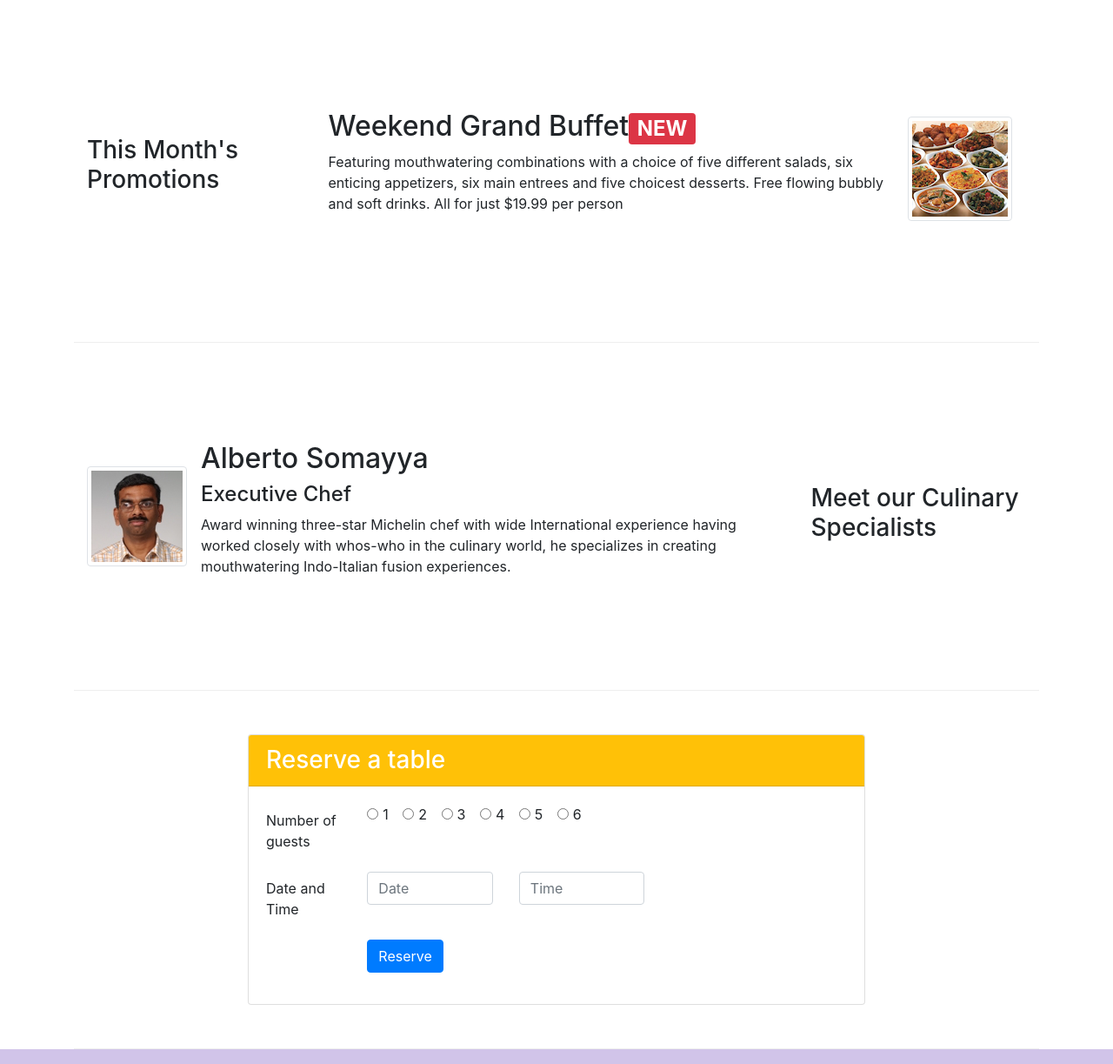
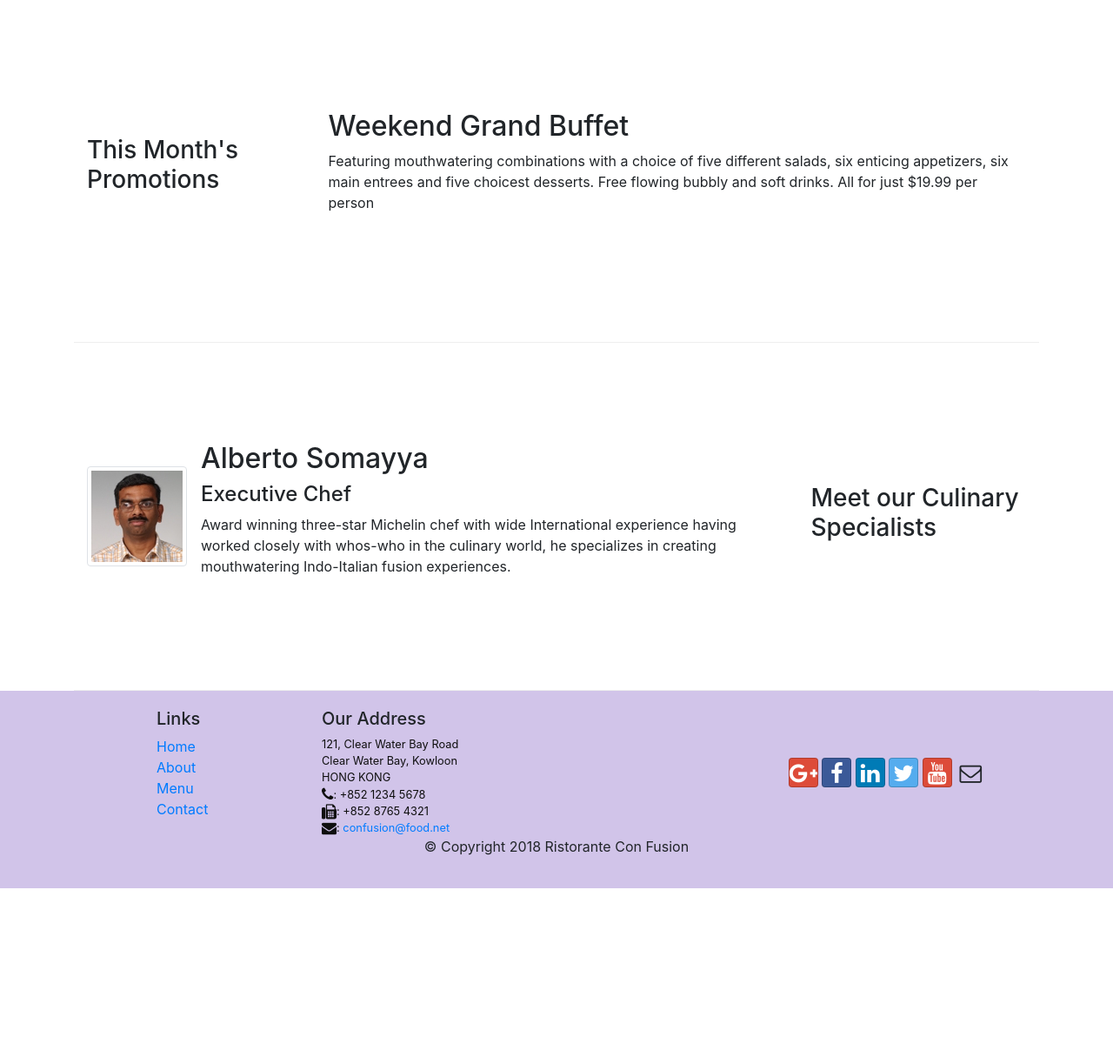
Before and after one commit to ValeriyaCh/bootstrap-course, a website: page index.html in a window 1280 px wide. Shown: the part 740-1963 px from the top of the page at 87% size. After the commit the page ends 1761 px from the top, so only its background shows below. Drawn offline with nearby package versions, Linux system fonts and the light colour scheme.

Commit message:
Revert "Tabs" This reverts commit 4a773ee64f6626a2c8ae9b9c245400e4deb16c30.

```diff
--- a/css/styles.css
+++ b/css/styles.css
@@ -35,9 +35,3 @@ body{
 .navbar-dark {
      background-color: #512DA8;
 }
-.tab-content {
-    border-left: 1px solid #ddd;
-    border-right: 1px solid #ddd;
-    border-bottom: 1px solid #ddd;
-    padding: 10px;
-}
--- a/index.html
+++ b/index.html
@@ -41,11 +41,8 @@
                     <h1>Ristorante con Fusion</h1>
                     <p>We take inspiration from the World's best cuisines, and create a unique fusion experience. Our lipsmacking creations will tickle your culinary senses!</p>
                 </div>
-                <div class="col-12 col-sm-3 align-self-center">
+                <div class="col-12 col-sm align-self-center">
                     <img src="img/logo.png" class="img-fluid">
-                </div>
-                <div class="col-12 col-sm-3 align-self-center">
-                    <a href="#reservation" class="btn btn-sm btn-block btn-warning">Reserve Table</a>
                 </div>
             </div>
         </div>
@@ -77,14 +74,8 @@
                 <h3>This Month's Promotions</h3>
             </div>
             <div class="col col-sm col-md">
-                <div class="media">
-                    <div class="media-body">
-                        <h2 class="mt-0">Weekend Grand Buffet<span class="badge badge-danger">NEW</span></h2>
-                        <p class="d-none d-sm-block">Featuring mouthwatering combinations with a choice of five different salads, six enticing appetizers, six main entrees and five choicest desserts. Free flowing bubbly and soft drinks. All for just $19.99 per person </p>
-                    </div>
-                    <img class="d-flex mr-3 img-thumbnail align-self-center" src="img/buffet.png" alt="Buffet">
-                </div>
-
+                <h2>Weekend Grand Buffet</h2>
+                <p>Featuring mouthwatering combinations with a choice of five different salads, six enticing appetizers, six main entrees and five choicest desserts. Free flowing bubbly and soft drinks. All for just $19.99 per person </p>
             </div>
         </div>
 
@@ -109,62 +100,6 @@
 
             </div>
         </div>
-        <div class="row row-content justify-content-center">
-            <div class="col-12 col-sm-8">
-                <div class="card" id="reservation">
-                    <h3 class="card-header bg-warning text-white">Reserve a table</h3>
-                    <div class="card-body">
-                    <form>
-                    <div class="form-group row">
-                        <label for="numguest" class="col-12 col-sm-2 col-form-label">Number of guests</label>
-                        <div class="col-sm-8">
-                             <div class="form-check form-check-inline">
-                                  <input class="form-check-input" type="radio" name="num" id="1" value="1">
-                                  <label class="form-check-label" for="1">1</label>
-                                </div>
-                                <div class="form-check form-check-inline">
-                                  <input class="form-check-input" type="radio" name="num" id="2" value="2">
-                                  <label class="form-check-label" for="2">2</label>
-                                </div>
-                                <div class="form-check form-check-inline">
-                                  <input class="form-check-input" type="radio" name="num" id="3" value="3">
-                                  <label class="form-check-label" for="3">3</label>
-                                </div>
-                                <div class="form-check form-check-inline">
-                                  <input class="form-check-input" type="radio" name="num" id="4" value="4">
-                                  <label class="form-check-label" for="4">4</label>
-                                </div>
-                                <div class="form-check form-check-inline">
-                                  <input class="form-check-input" type="radio" name="num" id="5" value="5">
-                                  <label class="form-check-label" for="5">5</label>
-                                </div>
-                                <div class="form-check form-check-inline">
-                                  <input class="form-check-input" type="radio" name="num" id="6" value="6">
-                                  <label class="form-check-label" for="6">6</label>
-                                </div>
-                        </div>
-                    </div>
-
-                    <div class="form-group row">
-                        <label for="datetime" class="col-12 col-sm-2 col-form-label"> Date and Time</label>
-                        <div class="col-12 col-sm-3">
-                            <input type="text" class="form-control" id="date" name="date" placeholder="Date">
-                        </div>
-                        <div class="col-12 col-sm-3">
-                            <input type="text" class="form-control" id="time" name="time" placeholder="Time">
-                        </div>
-                        </div>
-                    <div class="form-group row">
-                        <div class="offset-sm-2 col-sm-10">
-                            <button type="submit" class="btn btn-primary">Reserve</button>
-                        </div>
-                    </div>
-                </form>
-                    </div>
-                </div>
-            </div>
-        </div>
-
     </div>
 
     <footer class="footer">
```
Also changed, not shown: aboutus.html (+2 -28 lines).
